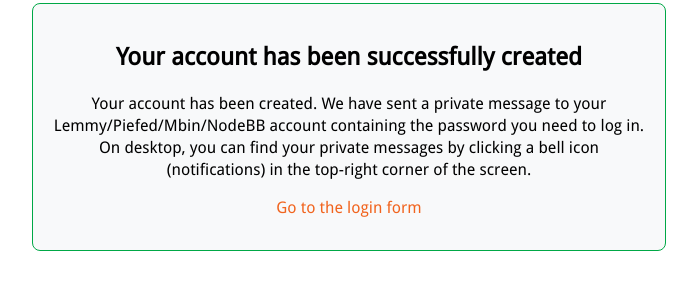
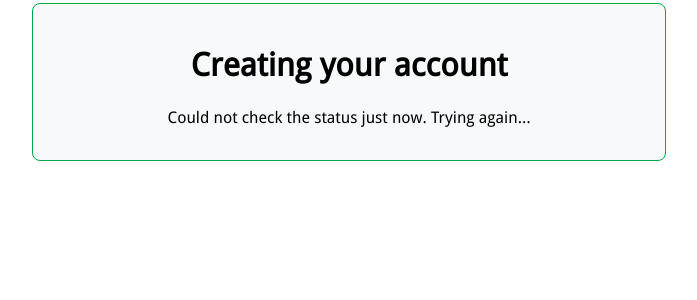
Before and after one commit to pkorba/fedi-anime-awards, a Django app: page /signup/done in a window 1280 px wide. Shown: the top 300 px of the page, without its empty margins (291-988 px from the left). Run offline with Django 5.2, Linux system fonts and the light colour scheme; data that the repository does not hold is empty; parts of the project's set-up code (start-up, migrations or seed data) failed here and were passed over.

Commit message:
Put lemmy integration into background task

```diff
--- a/compose.yaml
+++ b/compose.yaml
@@ -28,7 +28,7 @@ services:
   worker:
     build: .
     env_file: .env
-    command: ["python", "manage.py", "db_worker"]
+    command: ["python", "manage.py", "db_worker", "--queue-name", "admin,messages"]
     volumes:
       - sqlite_data:/data
       - media_data:/app/media
--- a/fedi_anime_awards/settings.py
+++ b/fedi_anime_awards/settings.py
@@ -94,7 +94,7 @@ DATABASES = {
 TASKS = {
     "default": {
         "BACKEND": "django_tasks_db.DatabaseBackend",
-        "QUEUES": ["default"],
+        "QUEUES": ["admin", "messages"],
     }
 }
 
--- a/polls/admin_tasks.py
+++ b/polls/admin_tasks.py
@@ -65,12 +65,12 @@ def run_import(label, import_function, *args):
 
     _set_import_state(ImportState.Status.SUCCESSFUL, label=label)
 
-@task
+@task(queue_name="admin")
 def import_year(year: int) -> None:
     run_import(f"Year {year}", _download_from_api, year)
 
 
-@task
+@task(queue_name="admin")
 def import_single_show(anilist_id: int) -> None:
     run_import(
         f"AniList ID {anilist_id}",
--- /dev/null
+++ b/polls/static/polls/js/signup_done.js
@@ -0,0 +1,46 @@
+const script = document.getElementById("signup-done-script");
+const statusUrl = script.dataset.statusUrl;
+const statusElement = document.getElementById("signup-status");
+const errorElement = document.getElementById("signup-error");
+const successElement = document.getElementById("signup-success");
+const linkElement = document.getElementById("signup-link");
+
+async function checkSignup() {
+    try {
+        const response = await fetch(statusUrl, {
+            method: "GET",
+            credentials: "same-origin",
+            headers: {"Accept": "application/json"},
+            cache: "no-store"
+        });
+
+        if (!response.ok) {
+            throw new Error(`Status request failed: ${response.status}`);
+        }
+
+        const data = await response.json();
+
+        if (data.status === "pending") {
+            statusElement.textContent = "Your Fediverse account is being verified. Please wait…";
+            setTimeout(checkSignup, 3000);
+        } else if (data.status === "succeeded") {
+            statusElement.hidden = true;
+            successElement.hidden = false;
+        } else if (data.status === "failed") {
+            statusElement.textContent = "Signup could not be completed.";
+            errorElement.textContent = data.message;
+            errorElement.hidden = false;
+            linkElement.hidden = false;
+        } else {
+            statusElement.textContent =
+                "We couldn't find the status for this signup. Please try again.";
+            linkElement.hidden = false;
+        }
+    } catch (error) {
+        statusElement.textContent =
+            "Could not check the status just now. Trying again…";
+        setTimeout(checkSignup, 5000);
+    }
+}
+
+checkSignup();
--- a/polls/templates/registration/signup_done.html
+++ b/polls/templates/registration/signup_done.html
@@ -2,7 +2,7 @@
 <html lang="en">
 {% load static %}
 <head>
-    <title>Fediverse Anime Awards - Sign Up Successful</title>
+    <title>Fediverse Anime Awards - Creating your account</title>
     <meta name="viewport" content="width=device-width, initial-scale=1">
     <link rel="stylesheet" href="{% static 'polls/css/colorscheme.css' %}">
     <link rel="stylesheet" href="{% static 'polls/css/index.css' %}">
@@ -10,16 +10,27 @@
 </head>
 <body>
 <main class="page">
-    <h2>Your account has been successfully created</h2>
-    <p>
+    <h1>Creating your account</h1>
+    <p id="signup-status" role="status" aria-live="polite">
+        Your Fediverse account is being verified. Please wait…
+    </p>
+
+    <p id="signup-error" class="error" hidden></p>
+    <p id="signup-link" hidden><a href="{% url 'signup' %}">Go back to signup form</a></p>
+
+    <p id="signup-success" hidden>
         Your account has been created. We have sent a private message to your
         Lemmy/Piefed/Mbin/NodeBB account containing the password you need to log in.<br>
         On desktop, you can find your private messages by clicking a bell icon (notifications)
-        in the top-right corner of the screen.
-    </p>
-    <p>
+        in the top-right corner of the screen.<br><br>
         <a href="{% url 'home_login' %}">Go to the login form</a>
     </p>
 </main>
+<script
+        id="signup-done-script"
+        type="module"
+        src="{% static 'polls/js/signup_done.js' %}"
+        data-status-url="{% url 'signup_status' %}">
+</script>
 </body>
 </html>
--- a/polls/urls.py
+++ b/polls/urls.py
@@ -8,6 +8,8 @@ urlpatterns = [
     path("signup", views.signup, name="signup"),
 
     path("signup/done", views.signup_done, name="signup_done"),
+
+    path("signup/status", views.signup_status, name="signup_status"),
 
     path("policies/", views.policies, name="policies"),
 
--- a/polls/views.py
+++ b/polls/views.py
@@ -1,7 +1,5 @@
 import logging
 import re
-import secrets
-import string
 from collections import defaultdict
 from typing import Any, Tuple
 from urllib.parse import urljoin
@@ -17,6 +15,7 @@ from django.db.models import Max, QuerySet
 from django.db.models import Q
 from django.http import JsonResponse, HttpResponseBadRequest, Http404
 from django.shortcuts import get_object_or_404, redirect, render
+from django.tasks import TaskResultStatus, default_task_backend
 from django.templatetags.static import static
 from django.utils.translation import gettext_lazy
 
@@ -30,7 +29,7 @@ from .models import (
     NominationSet,
     VotingConfig
 )
-from .services import register_username, LemmyError
+from .tasks import register_username
 
 logger = logging.getLogger(__name__)
 
@@ -554,28 +553,11 @@ def signup(request):
         elif User.objects.filter(username__iexact=username).exists():
             error = "That username is already taken."
         else:
-            user = User(username=username)
-            password = ''.join(
-                secrets.choice(string.ascii_lowercase + string.digits) for _ in range(10)
-            )
-            user.set_password(password)
+            year = VotingConfig.objects.get(pk=1).current_year
 
-            # send random password using pythorhead
-            # don't create the user if sending password fails
-            try:
-                register_username(username, password)
-            except LemmyError as e:
-                logger.exception("Registration failed: %s", e)
-                return render(
-                    request,
-                    "registration/signup.html",
-                    {
-                        "username": username,
-                        "error": str(e),
-                    },
-                )
+            result = register_username.enqueue(username, year)
+            request.session["signup_task_id"] = result.id
 
-            user.save()
             return redirect("signup_done")
 
     return render(request, "registration/signup.html", {
@@ -586,6 +568,33 @@ def signup(request):
 
 def signup_done(request):
     return render(request, "registration/signup_done.html")
+
+
+def signup_status(request):
+    task_id = request.session.get("signup_task_id")
+    if not task_id:
+        return JsonResponse({"status": "unknown"}, status=404)
+
+    result = default_task_backend.get_result(task_id)
+    result.refresh()
+
+    if result.status in (TaskResultStatus.READY, TaskResultStatus.RUNNING):
+        return JsonResponse({"status": "pending"})
+
+    if result.status == TaskResultStatus.FAILED:
+        return JsonResponse({
+            "status": "failed",
+            "message": "Signup failed. Please try again.",
+        })
+
+    outcome = result.return_value
+    if not outcome["ok"]:
+        return JsonResponse({
+            "status": "failed",
+            "message": outcome["message"],
+        })
+
+    return JsonResponse({"status": "succeeded"})
 
 
 MODEL_BY_CATEGORY_ID = {
@@ -728,6 +737,7 @@ def results_md(request):
 
     return JsonResponse({"text": markdown})
 
+
 def policies(request):
     return render(request, "polls/policies.html", {
         "contact_username": settings.CONTACT_USERNAME,
```
Also changed, not shown: polls/forms.py (+2 -5 lines), polls/services.py (deleted, +0 -15 lines), polls/tasks.py (added, +38 -0 lines).
